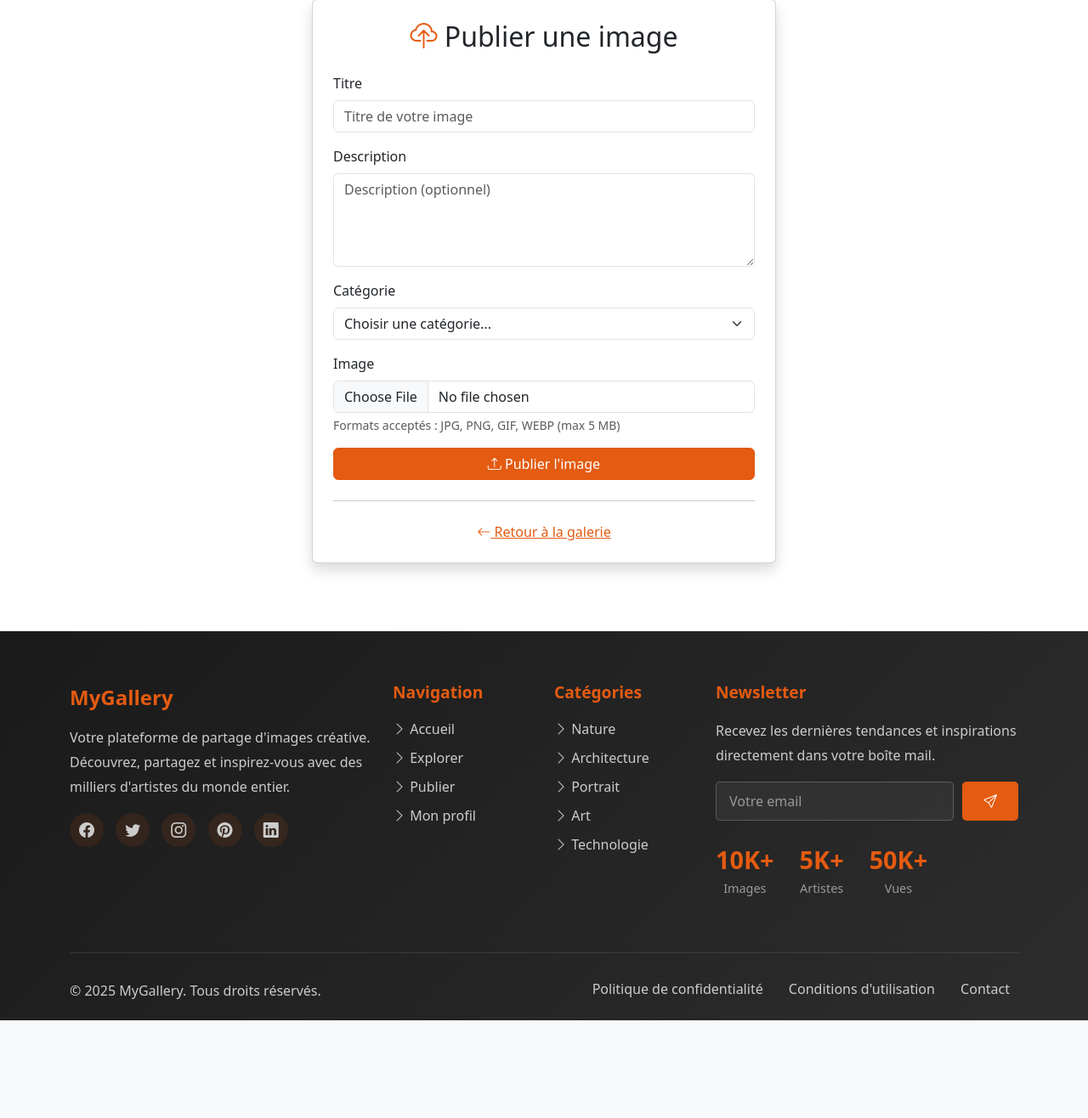
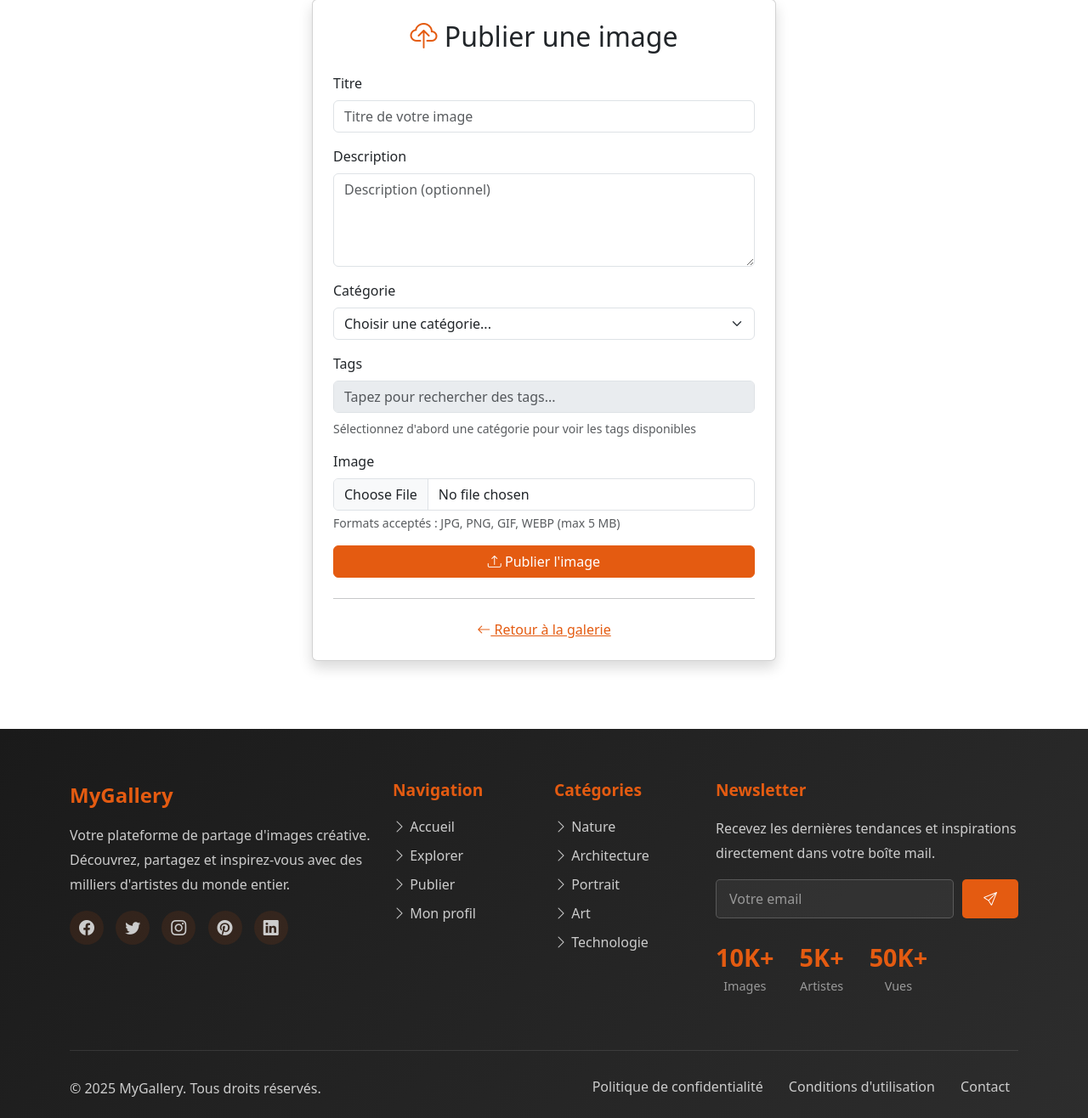
Before and after one commit to marie-Goretti/gallery, a Django app: page /publier/ in a window 1280 px wide. Shown: the part 79-1395 px from the top of the page at 85% size. Before the commit the page ends 1280 px from the top, so only its background shows below. Run offline with Django 5.2, Linux system fonts and the light colour scheme; the visitor is signed in with stand-in values (Sample User, id 1); data that the repository does not hold is empty.

Commit message:
ajout des tags dans le formulaire de publication

```diff
--- a/gallery/forms.py
+++ b/gallery/forms.py
@@ -7,6 +7,8 @@ from django.contrib.auth.forms import UserCreationForm
 from django_recaptcha.fields import ReCaptchaField
 from django_recaptcha.widgets import ReCaptchaV2Checkbox
 from .models import Image, Category
+from django import forms
+from .models import Image, Tag, Category
 
 class SignUpForm(UserCreationForm):
     email = forms.EmailField(required=True)
@@ -33,7 +35,25 @@ class SignUpForm(UserCreationForm):
 
         return password
 
+
 class ImageUploadForm(forms.ModelForm):
+    category = forms.ModelChoiceField(
+        queryset=Category.objects.all(),
+        required=True,
+        empty_label="Choisir une catégorie...",
+        widget=forms.Select(attrs={'class': 'form-select'})
+    )
+
+    tags = forms.CharField(
+        required=False,
+        widget=forms.TextInput(attrs={
+            'class': 'form-control',
+            'placeholder': 'Tapez pour rechercher des tags...',
+            'id': 'tags-input'
+        }),
+        help_text='Sélectionnez des tags correspondant à votre image'
+    )
+
     class Meta:
         model = Image
         fields = ['title', 'description', 'category', 'image']
--- a/gallery/models.py
+++ b/gallery/models.py
@@ -41,6 +41,23 @@ class Category(models.Model):
     def __str__(self):
         return self.name
 
+class Tag(models.Model):
+    name = models.CharField(max_length=50)
+    slug = models.SlugField(max_length=80, blank=True)
+    category = models.ForeignKey(Category, on_delete=models.CASCADE, related_name="tags")
+
+    class Meta:
+        unique_together = ['name', 'category']  # Un tag unique par catégorie
+        ordering = ['name']
+
+    def save(self, *args, **kwargs):
+        if not self.slug:
+            self.slug = slugify(self.name)
+        super().save(*args, **kwargs)
+
+    def __str__(self):
+        return f"{self.name} ({self.category.name})"
+
 class AuthorProfile(models.Model):
     user = models.OneToOneField(User, on_delete=models.CASCADE, related_name='profile')
     bio = models.TextField(blank=True)
@@ -70,6 +87,7 @@ class Image(models.Model):
     description = models.TextField(blank=True)
     author = models.ForeignKey(User, on_delete=models.CASCADE, related_name="images")
     category = models.ForeignKey(Category, on_delete=models.SET_NULL, null=True, blank=True, related_name="images")
+    tags = models.ManyToManyField(Tag, blank=True, related_name="images")  # NOUVEAU
 
     image = models.ImageField(upload_to=image_upload_path, validators=[validate_image_file_extension, validate_image_size])
 
--- a/gallery/templates/gallery/upload_image.html
+++ b/gallery/templates/gallery/upload_image.html
@@ -13,7 +13,7 @@
                     Publier une image
                 </h2>
 
-                <form method="POST" enctype="multipart/form-data">
+                <form method="POST" enctype="multipart/form-data" id="uploadForm">
                     {% csrf_token %}
 
                     <div class="mb-3">
@@ -34,7 +34,7 @@
 
                     <div class="mb-3">
                         <label for="{{ form.category.id_for_label }}" class="form-label">Catégorie</label>
-                        <select name="category" id="{{ form.category.id_for_label }}" class="form-select">
+                        <select name="category" id="{{ form.category.id_for_label }}" class="form-select" required>
                             <option value="">Choisir une catégorie...</option>
                             {% for category in form.fields.category.queryset %}
                                 <option value="{{ category.id }}">{{ category.name }}</option>
@@ -43,6 +43,23 @@
                         {% if form.category.errors %}
                             <div class="text-danger small">{{ form.category.errors }}</div>
                         {% endif %}
+                    </div>
+
+                    <!-- Nouveau champ Tags -->
+                    <div class="mb-3">
+                        <label for="tags-input" class="form-label">Tags</label>
+                        <div class="position-relative">
+                            <input type="text" id="tags-input" class="form-control" placeholder="Tapez pour rechercher des tags..." autocomplete="off">
+                            <input type="hidden" name="tags_ids" id="tags-ids">
+
+                            <!-- Liste déroulante des tags -->
+                            <ul id="tags-dropdown" class="list-group position-absolute w-100" style="display: none; max-height: 200px; overflow-y: auto; z-index: 1000;"></ul>
+                        </div>
+
+                        <!-- Tags sélectionnés -->
+                        <div id="selected-tags" class="mt-2"></div>
+
+                        <div class="form-text">Sélectionnez d'abord une catégorie pour voir les tags disponibles</div>
                     </div>
 
                     <div class="mb-3">
@@ -81,16 +98,159 @@
 
 {% block extra_js %}
 <script>
+    // Variables globales
+    let selectedTags = [];
+    let availableTags = [];
+
+    const categorySelect = document.getElementById('{{ form.category.id_for_label }}');
+    const tagsInput = document.getElementById('tags-input');
+    const tagsDropdown = document.getElementById('tags-dropdown');
+    const selectedTagsContainer = document.getElementById('selected-tags');
+    const tagsIdsInput = document.getElementById('tags-ids');
+
+    // Désactiver le champ tags si aucune catégorie n'est sélectionnée
+    tagsInput.disabled = true;
+
+    // Charger les tags quand une catégorie est sélectionnée
+    categorySelect.addEventListener('change', function() {
+        const categoryId = this.value;
+        selectedTags = [];
+        updateSelectedTagsDisplay();
+
+        if (!categoryId) {
+            tagsInput.disabled = true;
+            tagsInput.placeholder = 'Sélectionnez d\'abord une catégorie...';
+            availableTags = [];
+            return;
+        }
+
+        tagsInput.disabled = false;
+        tagsInput.placeholder = 'Tapez pour rechercher des tags...';
+
+        // Charger tous les tags de la catégorie
+        fetch(`{% url 'get_tags_by_category' %}?category_id=${categoryId}`)
+            .then(response => response.json())
+            .then(data => {
+                availableTags = data.tags;
+            })
+            .catch(error => {
+                console.error('Erreur lors du chargement des tags:', error);
+            });
+    });
+
+    // Afficher/masquer la liste déroulante
+    tagsInput.addEventListener('focus', function() {
+        if (availableTags.length > 0) {
+            showDropdown(availableTags);
+        }
+    });
+
+    // Recherche dans les tags
+    tagsInput.addEventListener('input', function() {
+        const search = this.value.toLowerCase().trim();
+
+        if (!search) {
+            showDropdown(availableTags);
+            return;
+        }
+
+        const filtered = availableTags.filter(tag =>
+            tag.name.toLowerCase().includes(search) &&
+            !selectedTags.some(st => st.id === tag.id)
+        );
+
+        showDropdown(filtered);
+    });
+
+    // Fermer la liste déroulante quand on clique ailleurs
+    document.addEventListener('click', function(e) {
+        if (!tagsInput.contains(e.target) && !tagsDropdown.contains(e.target)) {
+            tagsDropdown.style.display = 'none';
+        }
+    });
+
+    // Afficher la liste déroulante
+    function showDropdown(tags) {
+        tagsDropdown.innerHTML = '';
+
+        const filteredTags = tags.filter(tag => !selectedTags.some(st => st.id === tag.id));
+
+        if (filteredTags.length === 0) {
+            tagsDropdown.style.display = 'none';
+            return;
+        }
+
+        filteredTags.forEach(tag => {
+            const li = document.createElement('li');
+            li.className = 'list-group-item list-group-item-action';
+            li.style.cursor = 'pointer';
+            li.textContent = tag.name;
+
+            li.addEventListener('click', function() {
+                addTag(tag);
+                tagsInput.value = '';
+                tagsDropdown.style.display = 'none';
+            });
+
+            tagsDropdown.appendChild(li);
+        });
+
+        tagsDropdown.style.display = 'block';
+    }
+
+    // Ajouter un tag
+    function addTag(tag) {
+        if (selectedTags.some(st => st.id === tag.id)) {
+            return;
+        }
+
+        selectedTags.push(tag);
+        updateSelectedTagsDisplay();
+    }
+
+    // Supprimer un tag
+    function removeTag(tagId) {
+        selectedTags = selectedTags.filter(tag => tag.id !== tagId);
+        updateSelectedTagsDisplay();
+    }
+
+    // Mettre à jour l'affichage des tags sélectionnés
+    function updateSelectedTagsDisplay() {
+        selectedTagsContainer.innerHTML = '';
+
+        if (selectedTags.length === 0) {
+            tagsIdsInput.value = '';
+            return;
+        }
+
+        selectedTags.forEach(tag => {
+            const badge = document.createElement('span');
+            badge.className = 'badge bg-secondary me-2 mb-2';
+            badge.style.fontSize = '0.9rem';
+            badge.innerHTML = `
+                ${tag.name}
+                <i class="bi bi-x-circle ms-1" style="cursor: pointer;" onclick="removeTag(${tag.id})"></i>
+            `;
+            selectedTagsContainer.appendChild(badge);
+        });
+
+        // Mettre à jour l'input caché avec les IDs
+        tagsIdsInput.value = selectedTags.map(tag => tag.id).join(',');
+    }
+
+    // Rendre removeTag accessible globalement
+    window.removeTag = removeTag;
+
     // Prévisualisation de l'image lors de la sélection
     document.getElementById('{{ form.image.id_for_label }}').addEventListener('change', function(e) {
         const file = e.target.files[0];
 
         if (file) {
             // Vérifier la taille du fichier (5 MB max)
-            const maxSize = 5 * 1024 * 1024; // 5 MB en octets
+            const maxSize = 5 * 1024 * 1024;
             if (file.size > maxSize) {
                 alert('Le fichier est trop lourd. La taille maximale est de 5 MB.');
-                e.target.value = ''; // Réinitialiser l'input
+                e.target.value = '';
                 document.getElementById('imagePreviewContainer').style.display = 'none';
                 return;
             }
--- a/gallery/urls.py
+++ b/gallery/urls.py
@@ -10,4 +10,5 @@ urlpatterns = [
     path('publier/', views.upload_image, name='upload_image'),
     path('logout/', views.logout_view, name='logout'),
     path('login/', login_view, name='login'),
+    path('api/tags/', views.get_tags_by_category, name='get_tags_by_category'),
 ]
--- a/gallery/views.py
+++ b/gallery/views.py
@@ -7,6 +7,8 @@ from .forms import SignUpForm
 from django.contrib.auth import login
 from django.contrib.auth.decorators import login_required
 from .forms import ImageUploadForm
+from django.http import JsonResponse
+from .models import Image, Category, Tag
 
 def index(request):
     q = request.GET.get("q")
@@ -64,13 +66,39 @@ def category_view(request, slug):
 
 
 @login_required
+def get_tags_by_category(request):
+    """API pour récupérer les tags d'une catégorie"""
+    category_id = request.GET.get('category_id')
+    search = request.GET.get('search', '')
+
+    if not category_id:
+        return JsonResponse({'tags': []})
+
+    tags = Tag.objects.filter(category_id=category_id)
+
+    if search:
+        tags = tags.filter(name__icontains=search)
+
+    tags_list = [{'id': tag.id, 'name': tag.name} for tag in tags[:10]]
+    return JsonResponse({'tags': tags_list})
+
+
+@login_required
 def upload_image(request):
     if request.method == "POST":
         form = ImageUploadForm(request.POST, request.FILES)
         if form.is_valid():
             img = form.save(commit=False)
-            img.author = request.user  # l'utilisateur connecté devient l'auteur
+            img.author = request.user
             img.save()
+
+            # Récupérer les tags sélectionnés (IDs séparés par des virgules)
+            tags_ids = request.POST.get('tags_ids', '')
+            if tags_ids:
+                tag_ids_list = [int(tid) for tid in tags_ids.split(',') if tid.strip().isdigit()]
+                img.tags.set(tag_ids_list)
+
+            messages.success(request, 'Image publiée avec succès !')
             return redirect('index')
     else:
         form = ImageUploadForm()
```
Also changed, not shown: gallery/admin.py (+7 -1 lines), gallery/migrations/0002_tag_image_tags.py (added), media/gallery/dissiran/nature.jpg (added).
